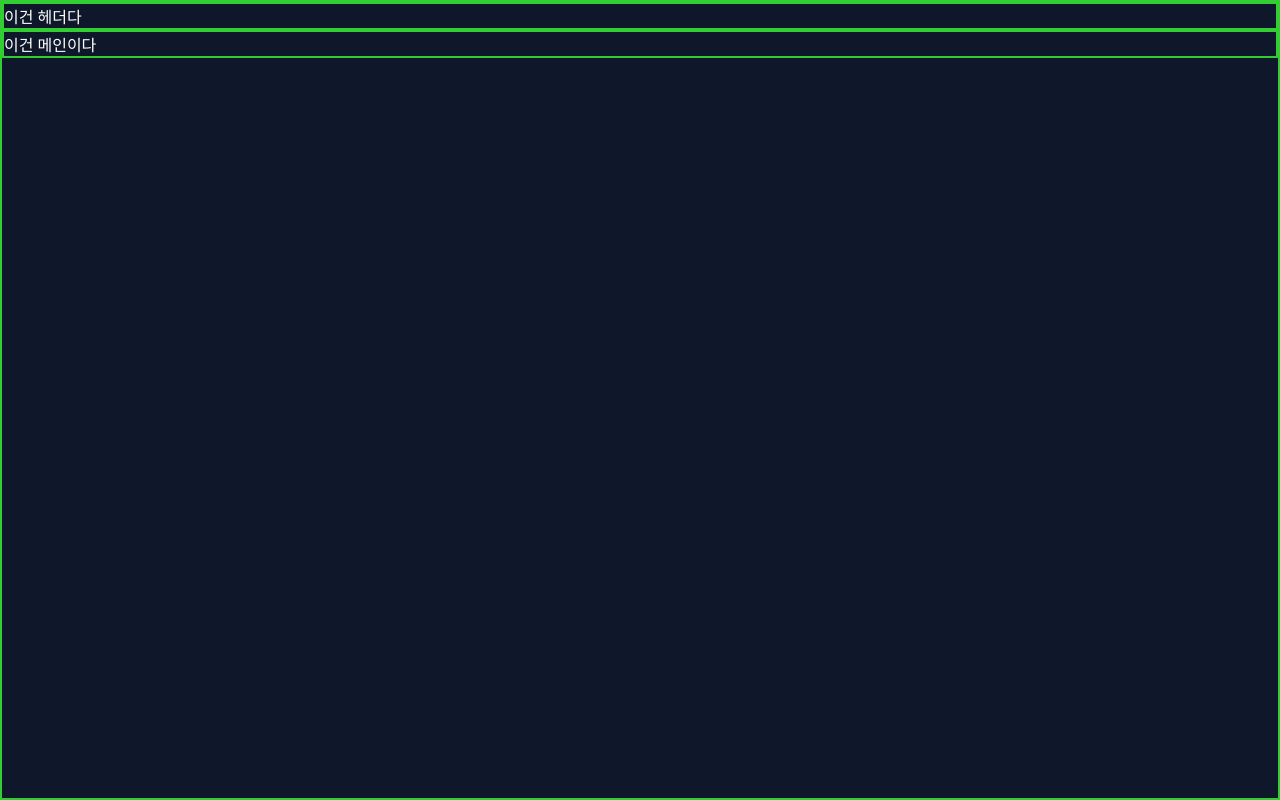
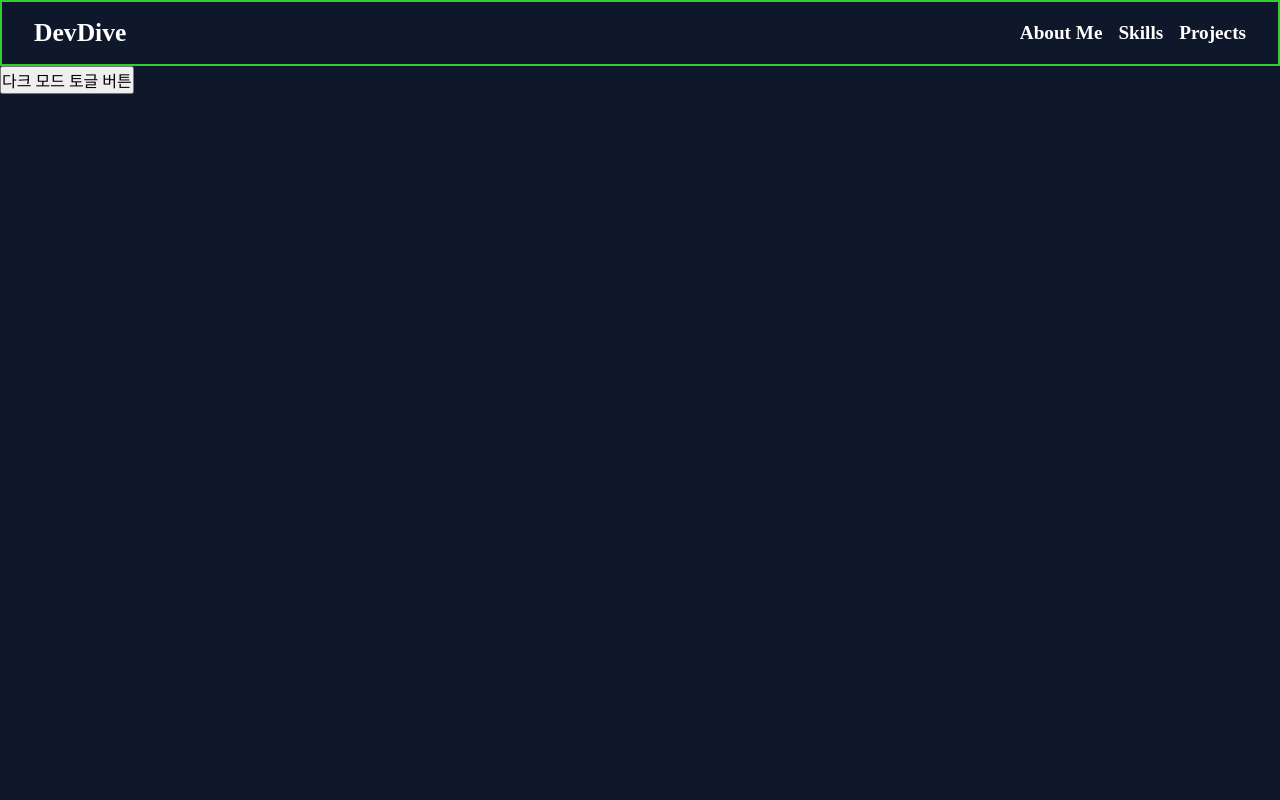
Before and after one commit to pione3r/portfolio, a React (Vite) app: page / in a window 1280 px wide. Built offline with nearby package versions, Linux system fonts and the light colour scheme.

Commit message:
feat: 헤더 컴포넌트 구현 / 다크모드 토글 구현
- 헤더 로고 / 네비게이션 초기 구현
- 다크 모드 토글 버튼 초기 구현

```diff
--- a/src/App.tsx
+++ b/src/App.tsx
@@ -1,24 +1,71 @@
 import React from 'react';
 import styled from 'styled-components';
 
-const Container = styled.div`
-  height: 100vh;
+const Container = styled.div``;
+
+const Header = styled.header`
+  display: flex;
+  align-items: center;
+
+  padding: 16px 32px;
+
   border: 2px solid limegreen;
 `;
 
-const Header = styled.header`
-  border: 2px solid limegreen;
+const HeaderLogo = styled.div`
+  font-weight: var(--base-text-weight-bold);
+  font-size: var(--base-text-size-large);
+
+  cursor: pointer;
+
+  &:hover {
+    color: var(--base-text-color-hover);
+  }
 `;
 
-const Main = styled.main`
-  border: 2px solid limegreen;
+const Nav = styled.nav`
+  display: flex;
+  gap: 16px;
+
+  margin-left: auto;
 `;
+
+const NavItem = styled.div`
+  font-weight: var(--base-text-weight-semibold);
+  font-size: var(--base-text-size-medium);
+
+  cursor: pointer;
+`;
+
+const DarkmodeToggle = styled.button``;
 
 function App() {
   return (
     <Container>
-      <Header>이건 헤더다</Header>
-      <Main>이건 메인이다</Main>
+      <Header>
+        <HeaderLogo>DevDive</HeaderLogo>
+        <Nav>
+          <NavItem>About Me</NavItem>
+          <NavItem>Skills</NavItem>
+          <NavItem>Projects</NavItem>
+        </Nav>
+      </Header>
+      <DarkmodeToggle
+        onClick={() => {
+          const theme = document.body.getAttribute('data-theme');
+          if (theme === 'dark') {
+            document.body.setAttribute('data-theme', 'light');
+          }
+
+          if (theme === 'light') {
+            document.body.setAttribute('data-theme', 'dark');
+          }
+
+          console.log(window.matchMedia('(prefers-color-scheme)'));
+        }}
+      >
+        다크 모드 토글 버튼
+      </DarkmodeToggle>
     </Container>
   );
 }
```
